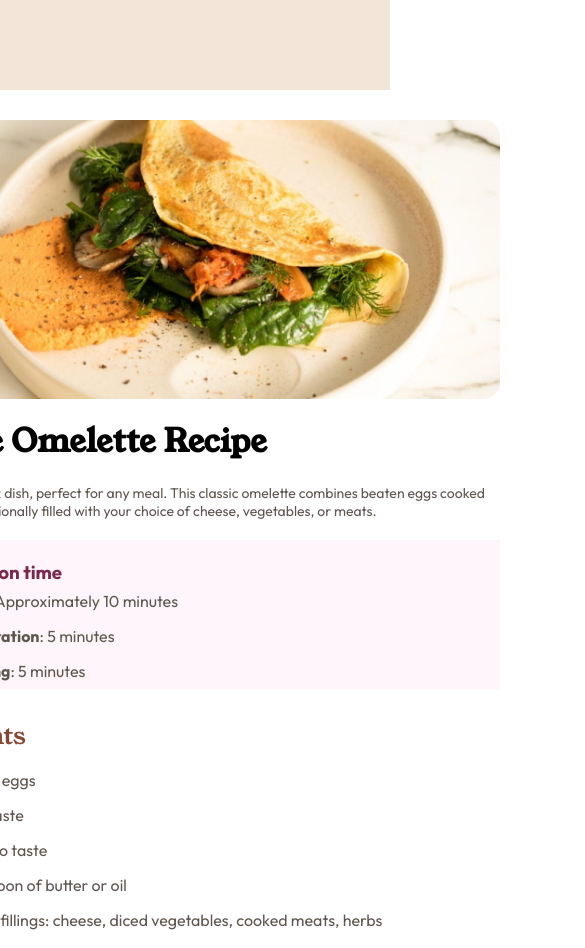
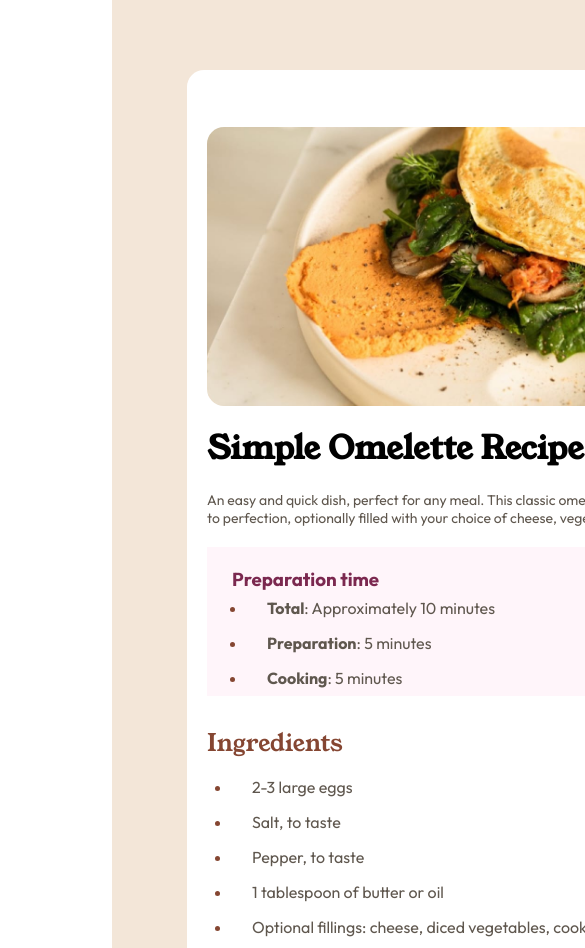
Before and after one commit to Harshita2510/Recipepage, a plain HTML site: page recipe-page-main/index.html in a window 390 px wide. Shown: the top 948 px of the page, 585 px wide, since content can reach past the window. Drawn offline with Linux system fonts and the light colour scheme.

Commit message:
Update index.html

```diff
--- a/recipe-page-main/index.html
+++ b/recipe-page-main/index.html
@@ -62,13 +62,25 @@ p{
   color:  hsl(30, 10%, 34%);
   font-size: 14px;
 }
+@media screen and (max-width: 649px) {
+    img {
+        border-radius: 1em;
+        width: 90%;
+        margin-top: 2em;
+    }
+    .card {
+        width: 50em;
+        margin: 7em;
+    }
+}
   </style>
 </head>
 <body>
-<div style="background-color:  hsl(30, 54%, 90%); display: flex; flex-direction: row; justify-content: center; align-items: center; margin-top: 0; " >
-  <div style=" background-color: hsl(0, 0%, 100%); border-radius: 17px; width:650px; display: flex; flex-direction: row; justify-content: center; align-items: center; margin-top: 90px; margin-bottom: 90px;">
-    <div style="width:610px; margin-top: 30px; margin-bottom: 30px; margin-left: 20px; margin-right: 20px; display: flex; flex-direction: column; justify-content:space-around;">
-    <img src="image-omelette.jpeg" alt="omlet img" style="width:100%; border-radius: 17px;">
+  <header></header>
+<main><div class="card" style="background-color:  hsl(30, 54%, 90%); display: flex; flex-direction: row; justify-content: center; align-items: center; margin-top: 0; " >
+  <div style=" background-color: hsl(0, 0%, 100%); border-radius: 17px; width:650px; display: flex; flex-direction: row; justify-content: center; align-items: center; margin-top: 70px; margin-bottom: 70px;">
+    <div style="width:610px; margin-top: 25px; margin-bottom: 25px; margin-left: 20px; margin-right: 20px; display: flex; flex-direction: column; justify-content:space-around;">
+   <img src="image-omelette.jpeg" alt="omlet img" style="width:100%; border-radius: 17px;">
 
   <h1 style="font-family:Young Serif;">Simple Omelette Recipe</h1>
 
@@ -76,7 +88,7 @@ p{
   to perfection, optionally filled with your choice of cheese, vegetables, or meats.
 </p>
 <div style="background-color:  hsl(330, 100%, 98%); ">
- <h3 style="color: hsl(332, 51%, 32%); font-family:'Outfit', sans-serif ; padding-left: 25px; font-weight: 400px;"> Preparation time</h3>
+ <p style="color: hsl(332, 51%, 32%); font-family:'Outfit', sans-serif ; font-size: 1.17em; font-style: bold;  padding-left: 25px; font-weight: 700px;"> <strong>Preparation time</strong></p>
 
     <ul ::marker="color:hsl(332, 51%, 32%)" style="padding-left: 40px;">
       <li> <strong>Total</strong>: Approximately 10 minutes</li>
@@ -164,9 +176,11 @@ p{
 </div>
 </div>
 </div>
-  <div class="attribution">
+</main>
+  <footer><div class="attribution">
     Challenge by <a href="https://www.frontendmentor.io?ref=challenge" target="_blank">Frontend Mentor</a>.
     Coded by <a href="#">Your Name Here</a>.
   </div>
+</footer>
 </body>
 </html>
```
